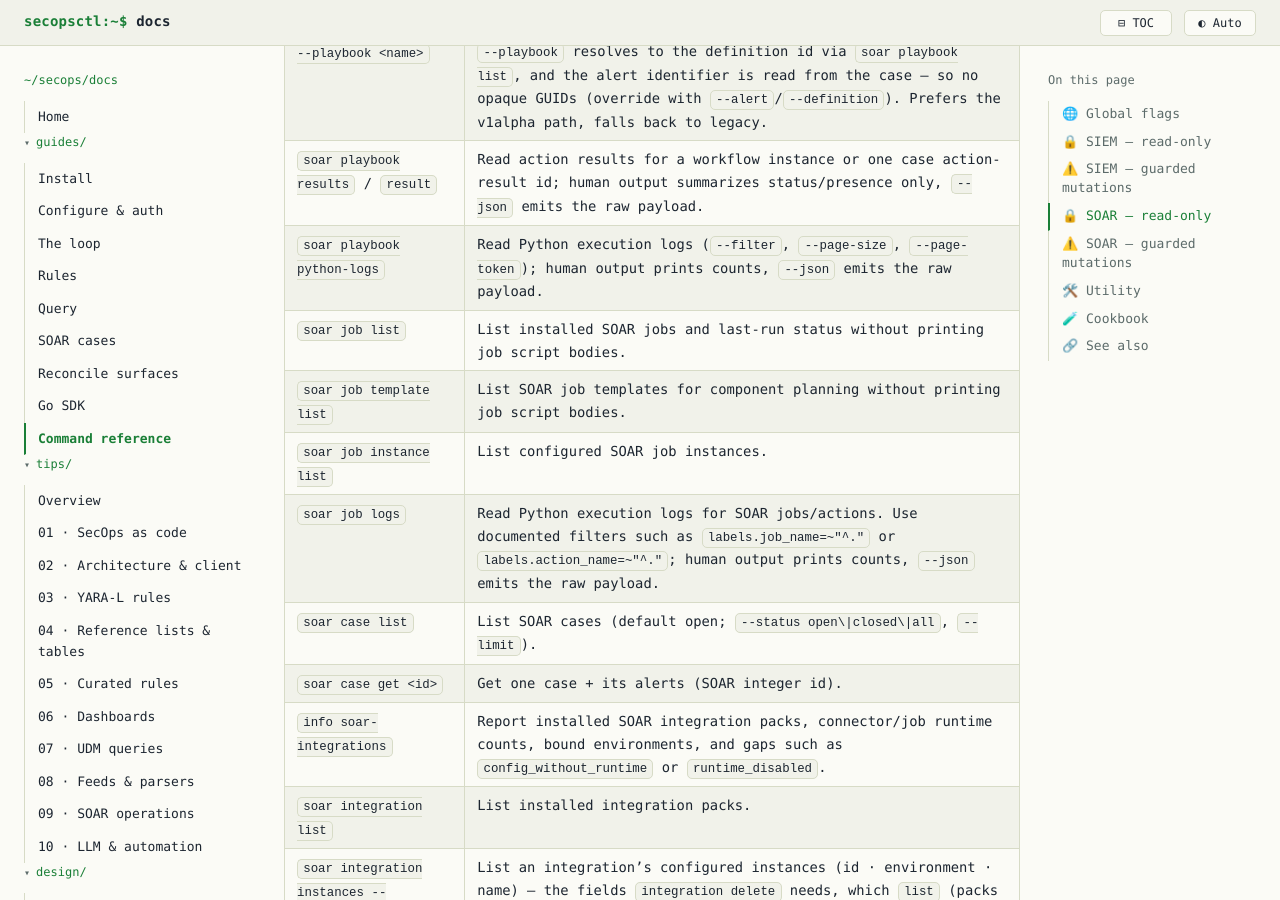
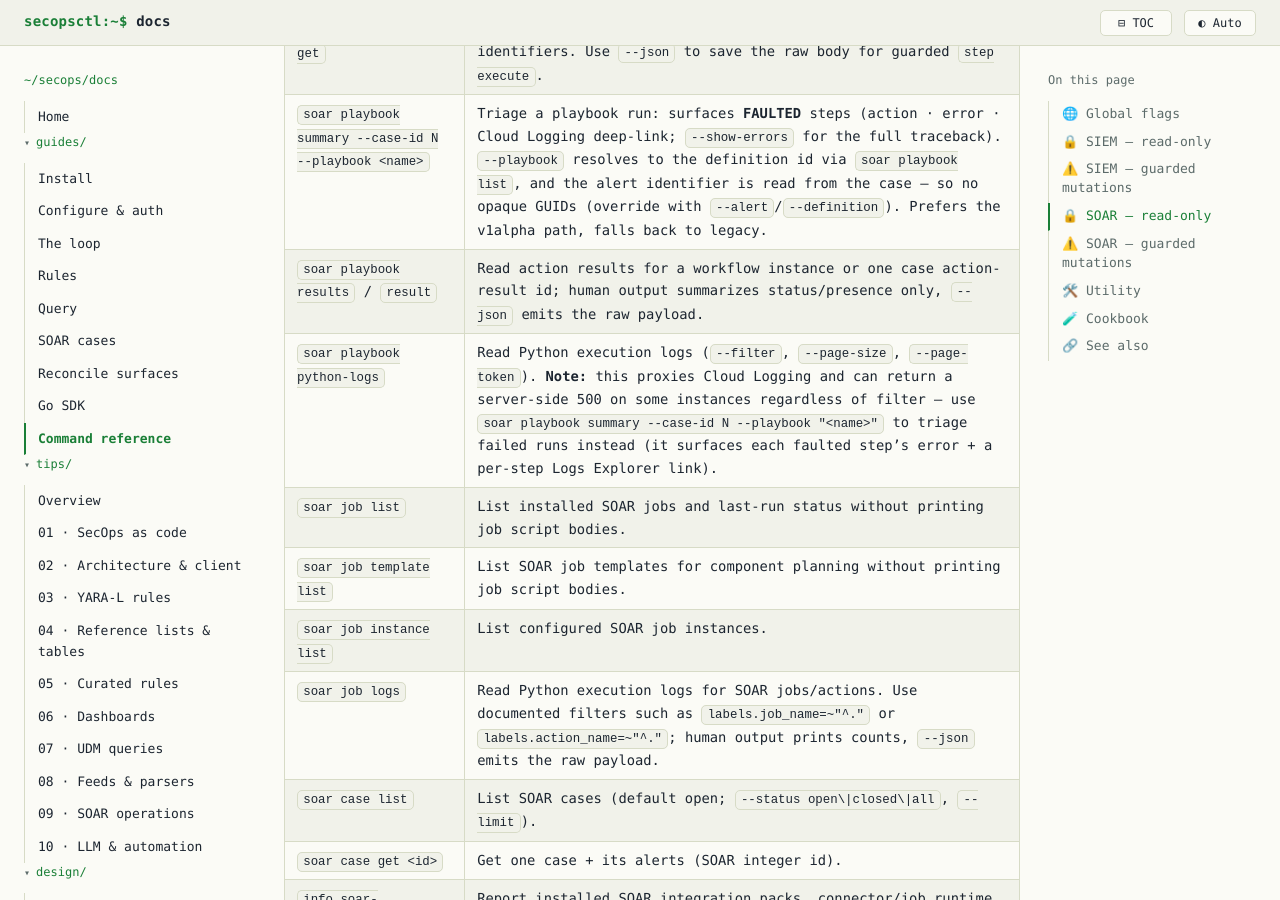
Before and after one commit to dannyota/secops, a Jekyll site: the page built from docs/guides/usage.md, in a window 1280 px wide and 900 px high, scrolled down 6670 px. Built offline with Jekyll 4.4.1, drawn with Linux system fonts in a browser that asks for light colours; our own code applies the rules of GitHub Pages for plain Markdown files; some of the changed text lies outside the part shown.

Commit message:
docs(usage,catalog): clarify python-logs 500 caveat and no enable/disable verb
python-logs proxies Cloud Logging and can 500 on some instances — usage
guide and catalog now point to `summary` as the recommended triage path.
Playbook enable/disable has no lightweight verb (SaveWorkflowDefinitions
is a whole-body save) — documented explicitly so users know to use the
SecOps UI or `soar push playbook` instead of looking for a missing
toggle.

```diff
--- a/docs/guides/usage.md
+++ b/docs/guides/usage.md
@@ -129,6 +129,7 @@
 | `soar pull <target>` | Snapshot SOAR state to local files. Targets: `grouping`, `cases`, `blacklists`, `case-stages`, `case-tags`, `close-root-causes`, `connector-allowlist`, `connectors`, `environments`, `idp`, `jobs`, `networks`, `playbook-categories`, `playbooks`, `sla-definitions`, `soc-roles`, `tracking-lists`, `visual-families`, `webhooks`, `all`. |
 | `soar playbook list` | List live SOAR playbooks for discovery before editing, saving, or debugging. `--enabled-only` filters to enabled playbooks; `--type regular\|nested` scopes the menu-card query. |
 | `soar playbook delete (--name \| --identifier)` | MUTATING (guarded): delete a playbook permanently. `--name` resolves via the live list. Irreversible — deleting stops any attached case execution. |
+| *(no playbook enable/disable verb)* | There is no lightweight toggle — the only API path (`SaveWorkflowDefinitions`) re-saves the entire playbook and mints a new version. Toggle `isEnabled` in the SecOps UI, or use `soar push playbook` (whole-body save). |
 | `soar playbook validate --file <playbook.json>` | Preflight an exported playbook JSON file before save. Runs the same local save-shape checks as `soar push playbook --dry-run` and reports trigger, step, action, block, relation, automatic/manual counts, and graph warnings. |
 | `soar playbook components integrations` | List installed integration packs that can supply playbook actions, connector definitions, and job definitions. |
 | `soar playbook components actions --integration <key>` | List action definitions for one integration, including parameter counts, mandatory parameters, JSON/script-result flags, async state, and action type. Human output does not print Python script bodies. |
@@ -141,7 +142,7 @@
 | `soar playbook step get` | Fetch one workflow step instance by case, workflow, and step identifiers. Use `--json` to save the raw body for guarded `step execute`. |
 | `soar playbook summary --case-id N --playbook <name>` | Triage a playbook run: surfaces **FAULTED** steps (action · error · Cloud Logging deep-link; `--show-errors` for the full traceback). `--playbook` resolves to the definition id via `soar playbook list`, and the alert identifier is read from the case — so no opaque GUIDs (override with `--alert`/`--definition`). Prefers the v1alpha path, falls back to legacy. |
 | `soar playbook results` / `result` | Read action results for a workflow instance or one case action-result id; human output summarizes status/presence only, `--json` emits the raw payload. |
-| `soar playbook python-logs` | Read Python execution logs (`--filter`, `--page-size`, `--page-token`); human output prints counts, `--json` emits the raw payload. |
+| `soar playbook python-logs` | Read Python execution logs (`--filter`, `--page-size`, `--page-token`). **Note:** this proxies Cloud Logging and can return a server-side 500 on some instances regardless of filter — use `soar playbook summary --case-id N --playbook "<name>"` to triage failed runs instead (it surfaces each faulted step's error + a per-step Logs Explorer link). |
 | `soar job list` | List installed SOAR jobs and last-run status without printing job script bodies. |
 | `soar job template list` | List SOAR job templates for component planning without printing job script bodies. |
 | `soar job instance list` | List configured SOAR job instances. |
```
Also changed, not shown: docs/design/catalog.md (+1 -1 lines).
